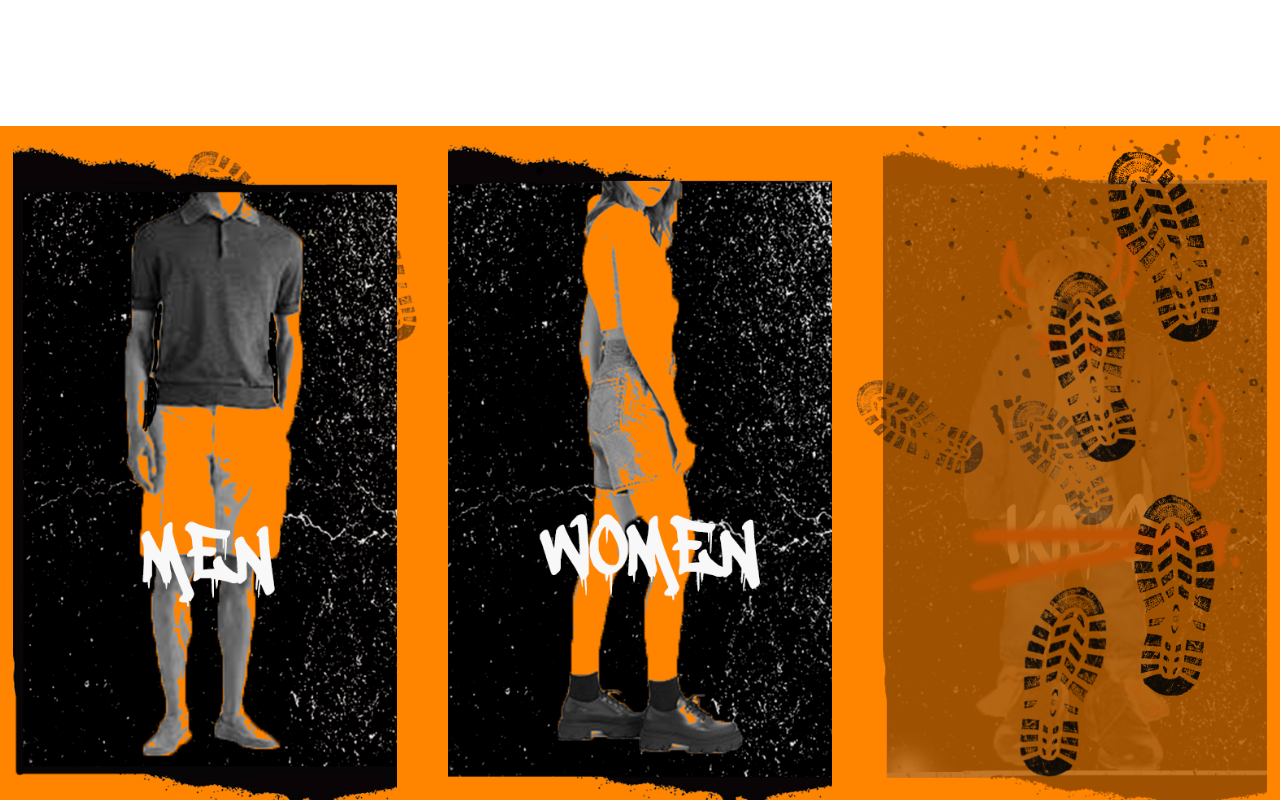
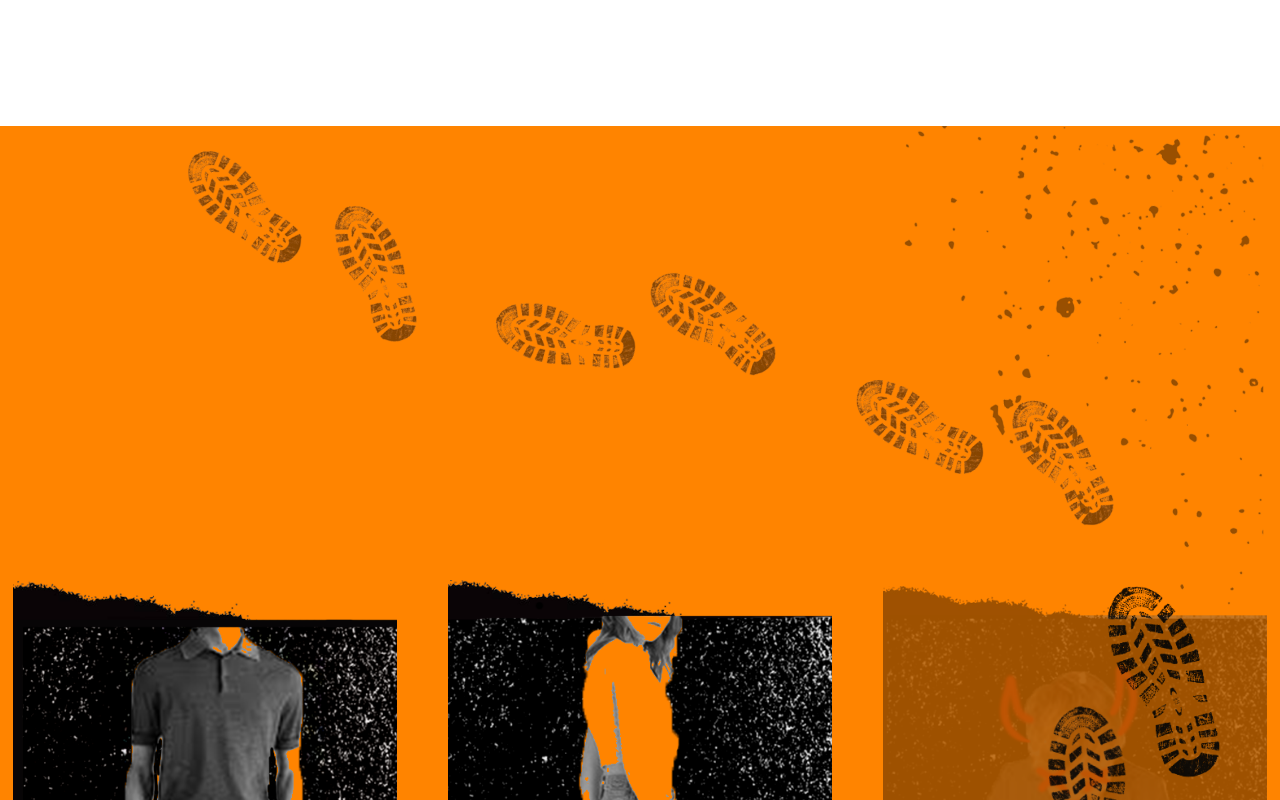
Before and after one commit to Kunal-sharan/solecrafter_arnavsharma, a plain HTML site: page index.html in a window 1280 px wide. Shown: the part 2080-2880 px from the top of the page. Drawn offline with Linux system fonts and the light colour scheme.

Commit message:
new update30

```diff
--- a/style.css
+++ b/style.css
@@ -781,7 +781,7 @@ body {
   }
 }
 .categories {
-  margin-top: 30%;
+  padding-top: 34%;
   position: relative;
   display: flex;
   flex-direction: row;
```
